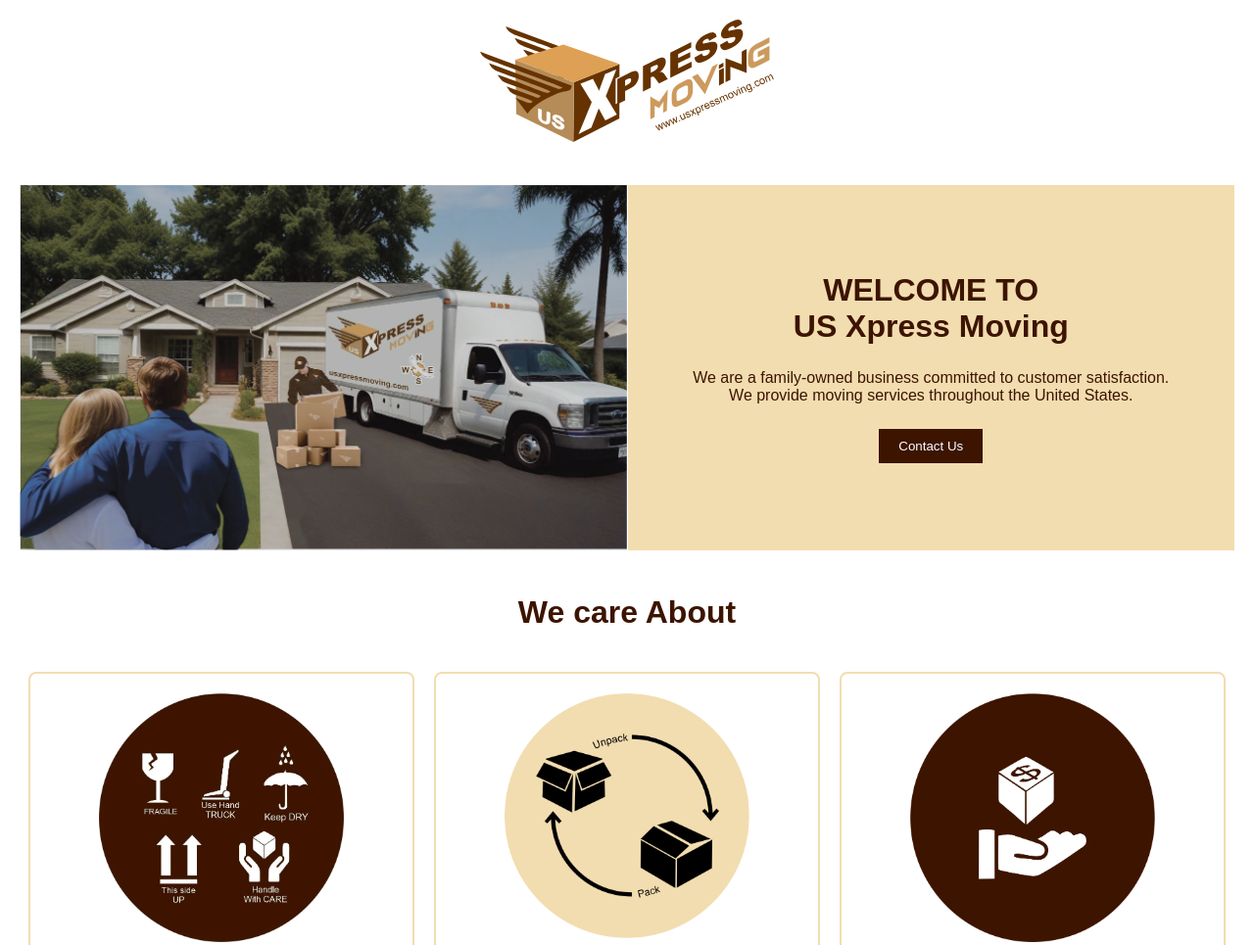
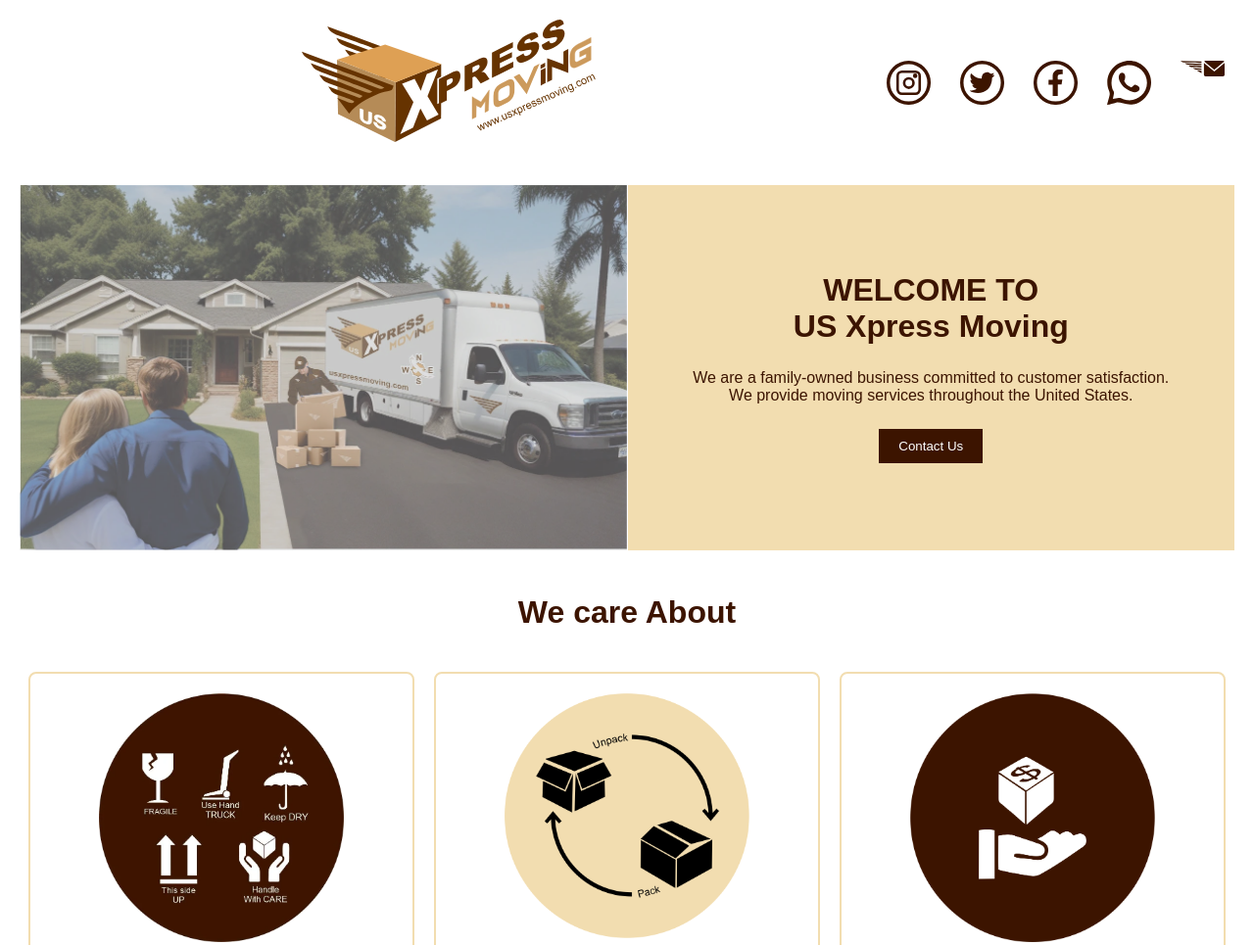
Before and after one commit to svpontes/usxpressmoving, a plain HTML site: page index.html in a window 1280 px wide. Shown: the top 965 px of the page at 98% size. Drawn offline with Linux system fonts and the light colour scheme.

Commit message:
succsess page updates index link

```diff
--- a/index.html
+++ b/index.html
@@ -6,13 +6,31 @@
     <title>Us Xpress Moving Services</title>
     <meta name="description" content="We are a small, family-owned business committed to customer satisfaction. We provide moving services throughout the United States.">
     <meta name="author" content="Sergio Pontes">
-    <link rel="stylesheet" href="https://cdnjs.cloudflare.com/ajax/libs/font-awesome/6.0.0-beta3/css/all.min.css">
     <link rel="stylesheet" href="./styles/style.css">
     <link rel="icon" href="./images/ico/logoico (1).ico" type="image/x-icon">
 </head>
 <body>
     <header>
-        <img src="./images/sgv/usxpressmovinglogo.svg" alt="US Xpress Moving Logo">
+        <div class="logo">
+            <img src="./images/sgv/usxpressmovinglogo.svg" alt="US Xpress Moving Logo">
+        </div>
+        <div class="media-links">
+            <a href="#" class="social-icon social-icon-instagram">
+                <img src="./images/sgv/insta.svg" alt="icone for instagram">
+            </a>
+            <a href="#" class="social-icon social-icon-twitter">
+                <img src="./images/sgv/twitter.svg" alt="icon for twitter">
+            </a>
+            <a href="#" class="social-icon social-icon-facebook">
+                <img src="./images/sgv/face.svg" alt="icon for facebook">
+            </a>
+            <a href="#" class="social-icon social-icon-whats">
+                <img src="./images/sgv/whats.svg" alt="icon for whatsapp">
+            </a>
+            <a href="mailto:customerservice@usxpressmoving.com" class="social-icon">
+                <img src="./images/sgv/email2marrom.svg" alt="email logo directing to the customerservice@uxpressmoving.com">
+            </a>
+        </div>
     </header>
     <div class="container">
         <div class="right-section">
@@ -46,7 +64,6 @@
     </div>
     <h1>Ask for a Quote</h1>
     <div class="quote-section">
-
         <div class="form-info">
             <h2>Transparent Quotes at No Extra Cost</h2>
             <p>Receive upfront pricing and avoid unexpected charges. We ensure transparency in all our services.</p>
@@ -62,7 +79,6 @@
                 <button type="submit" form="formulario">Request Your Quote</button>
             </form>
         </div>
-
     </div>
     <footer>
         <div class="email-field">
@@ -70,9 +86,20 @@
             <a href="mailto:customerservice@usxpressmoving.com">customerservice@usxpressmoving.com</a>
         </div>
         <p>Follow us on:</p>
-        <a href="#" class="social-icon"><i class="fab fa-facebook-f"></i></a>
-        <a href="#" class="social-icon"><i class="fab fa-twitter"></i></a>
-        <a href="#" class="social-icon"><i class="fab fa-instagram"></i></a>
+        <div class="media-links">
+            <a href="#" class="social-icon social-icon-instagram">
+                <img src="./images/sgv/instahover (1).svg" alt="icone for instagram">
+            </a>
+            <a href="#" class="social-icon social-icon-twitter">
+                <img src="./images/sgv/twitterhover.svg" alt="icon for twitter">
+            </a>
+            <a href="#" class="social-icon social-icon-facebook">
+                <img src="./images/sgv/facehover.svg" alt="icon for facebook">
+            </a>
+            <a href="#" class="social-icon social-icon-whats">
+                <img src="./images/sgv/whatshover.svg" alt="icon for whatsapp">
+
+        </div>
     </footer>
 </body>
 </html>
--- a/styles/style.css
+++ b/styles/style.css
@@ -2,13 +2,20 @@
     font-family: Arial, sans-serif;
     margin: 0;
     padding: 0;
-
 }
 
 header {
-    text-align: center;
+    display: flex; /* Alterado para flexbox para facilitar o alinhamento */
+    justify-content: space-between; /* Distribui os elementos ao longo do header */
+    align-items: center; /* Centraliza verticalmente os itens */
     padding: 20px;
     background-color: none;
+}
+
+header .logo{
+
+    flex: 1;
+    text-align:center;
 }
 
 header img {
@@ -17,13 +24,80 @@
     height: auto;
 }
 
+header .media-links{
+
+    display: flex;
+    gap: 10px;
+}
+
+header .media-links a {
+    width: 45px;
+    height: 45px;
+    text-decoration: none;
+    padding: 10px;
+    display: inline-block;
+    position: relative;
+}
+
+header .media-links img {
+    width: 100%;
+    height: auto;
+    display: block;
+    position: relative;
+
+}
+
+header .media-links .social-icon-instagram,
+header .media-links .social-icon-twitter,
+header .media-links .social-icon-facebook {
+    overflow: hidden; /* Esconde o conteúdo que transborda do elemento pai */
+    position: relative;
+}
+
+
+/* Pseudo-elemento para imagem de hover */
+header .media-links .social-icon-instagram::before,
+header .media-links .social-icon-twitter::before,
+header .media-links .social-icon-facebook::before,
+header .media-links .social-icon-whats::before  {
+    content: '';
+    position: absolute;
+    top: 0;
+    left: 0;
+    width: 100%;
+    height: 100%;
+    background-size: cover;
+    transition: opacity 0.3s ease; /* Transição suave com timing function ease */
+    opacity: 0; /* Inicia com opacidade 0 para não ser visível */
+}
+
+header .media-links .social-icon-instagram:hover::before {
+    background-image: url('../images/sgv/hoverciculo.svg');
+    opacity: 1; /* Torna a imagem de hover visível ao passar o mouse */
+}
+
+header .media-links .social-icon-twitter:hover::before {
+    background-image: url('../images/sgv/hoverciculo.svg');
+    opacity: 1; /* Torna a imagem de hover visível ao passar o mouse */
+}
+
+header .media-links .social-icon-facebook:hover::before {
+    background-image: url('../images/sgv/hoverciculo.svg');
+    opacity: 1; /* Torna a imagem de hover visível ao passar o mouse */
+
+}
+
+header .media-links .social-icon-whats:hover::before {
+    background-image: url('../images/sgv/whatsciculohover.svg');
+    opacity: 1; /* Torna a imagem de hover visível ao passar o mouse */
+
+}
+
 .container {
     display: grid;
     grid-template-columns: 1fr 1fr;
     padding: 20px;
     gap: 1px;
-
-
 }
 
 .left-section {
@@ -53,21 +127,18 @@
     color: #fff;
     border: none;
     cursor: pointer;
-
 }
 
 .left-section button:hover {
     background-color: #934f01;
-    font:bolder;
+    font: bolder;
 }
 
 .right-section img {
-
     max-width: 100%;
     width: 100%;
     height: auto;
-
-
+    opacity: 0.7;
 }
 
 /*----------area central com circulos about us------------*/
@@ -119,15 +190,13 @@
     padding: 20px;
     background-color: #fff;
     color: #3c1400;
-
 }
 
-.form-info{
+.form-info {
     flex: 1 1 25%;
     max-width: 45%;
     background-color: #f2ddb0;
-    padding:20px;
-
+    padding: 20px;
 }
 
 .form-container {
@@ -160,11 +229,9 @@
     outline: none; /* Remove o contorno padrão do navegador */
 }
 
-.d-none{
+.d-none {
     display: none;
 }
-
-
 
 .form-container form button {
     padding: 10px;
@@ -173,11 +240,10 @@
     border: none;
     cursor: pointer;
 }
-.quote-section h1{
 
+.quote-section h1 {
     text-align: center;
 }
-
 
 .form-container form button:hover {
     background-color: #934f01;
@@ -199,12 +265,7 @@
 footer img {
     padding-top: 10px;
     width: 50px;
-
 }
-
-
-
-
 
 /* Media Queries */
 @media (max-width: 768px) {
```
Also changed, not shown: images/sgv/email2marrom.svg (added), images/sgv/face.svg (added), images/sgv/facehover.svg (added), images/sgv/hoverciculo.svg (added), images/sgv/insta.svg (added), images/sgv/instahover (1).svg (added), images/sgv/instahover.svg (added), images/sgv/twitter.svg (added), images/sgv/twitterhover.svg (added), images/sgv/whats.svg (added), images/sgv/whatsciculo.svg (added), images/sgv/whatsciculohover.svg (added), images/sgv/whatshover.svg (added).
